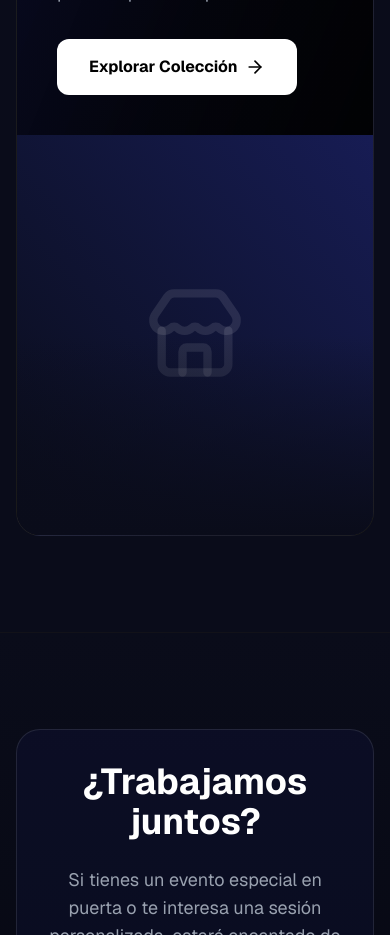
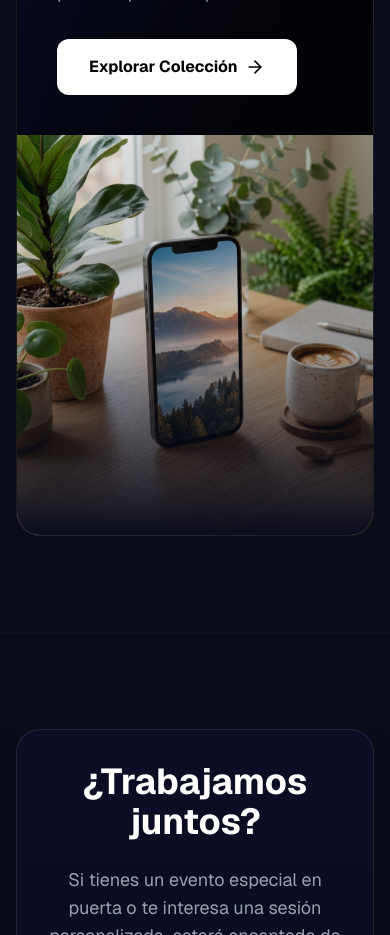
Before and after one commit to Arius-net/EntregaFotos, a Next.js app in the folder frontend/: page / in a window 390 px wide. Shown: the part 3660-4595 px from the top of the page. Built offline with nearby package versions, Linux system fonts and the light colour scheme; no server answers.

Commit message:
feat: restore store section mobile mockup image

```diff
--- a/frontend/src/app/page.tsx
+++ b/frontend/src/app/page.tsx
@@ -261,12 +261,13 @@ export default function LandingPage() {
                 Explorar Colección <ArrowRight size={20} />
               </button>
             </div>
-            <div className="lg:w-1/2 w-full h-full min-h-[400px] relative bg-gradient-to-tr from-[#0a0c1a] to-[#171c54]">
-               {/* Decorative elements for store CTA */}
-               <div className="absolute inset-0 flex items-center justify-center">
-                 <Store size={100} className="text-white/10" />
-               </div>
-               <div className="absolute inset-0 bg-gradient-to-t from-[#0a0c1a] lg:from-transparent via-transparent to-transparent"></div>
+            <div className="lg:w-1/2 w-full h-full min-h-[400px] relative bg-[#0a0c1a]">
+               <img
+                 src="/wallpapers_store_1786601317099.png"
+                 alt="Tienda Móvil"
+                 className="absolute inset-0 w-full h-full object-cover opacity-90 hover:opacity-100 transition-opacity duration-500"
+               />
+               <div className="absolute inset-0 bg-gradient-to-t from-[#0a0c1a] via-[#0a0c1a]/20 lg:bg-gradient-to-l lg:from-transparent lg:via-transparent lg:to-[#0a0c1a]/80 to-transparent"></div>
             </div>
           </div>
         </div>
```
